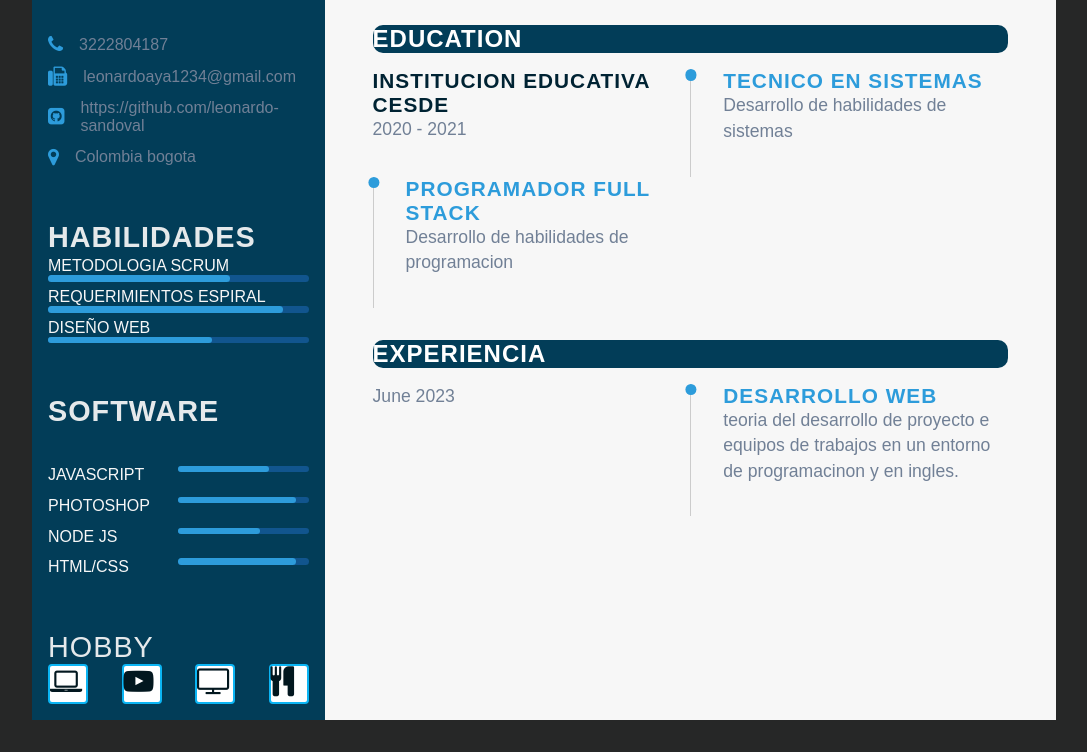
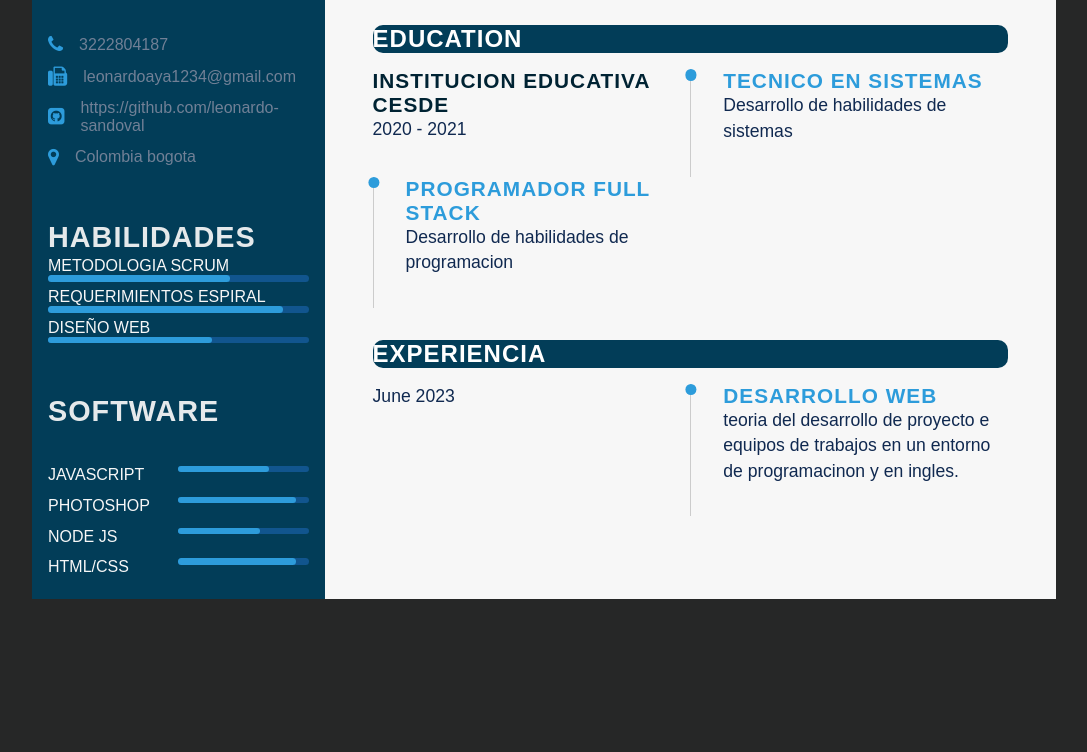
Before and after one commit to leonardo-sandoval/hoja-de-vida, a plain HTML site: page index.html in a window 1280 px wide. Shown: the part 484-1236 px from the top of the page, without its empty margins (96-1183 px from the left). After the commit the page ends 1115 px from the top, so only its background shows below. Drawn offline with Linux system fonts and the light colour scheme.

Commit message:
proyecto integrador

```diff
--- a/css/style.css
+++ b/css/style.css
@@ -185,7 +185,7 @@ body{
 
 .para{
     line-height: 1.6rem;
-    color: #718096;
+    color: #102950;
     font-size: 1.1rem;
 }
 
--- a/index.html
+++ b/index.html
@@ -4,13 +4,18 @@
     <meta charset="UTF-8">
     <meta http-equiv="X-UA-Compatible" content="IE=edge">
     <meta name="viewport" content="width=device-width, initial-scale=1.0">
-    <title>Resume</title>
-    <link rel="preconnect" href="https://fonts.gstatic.com">
+    <title>proyecto</title>
+    <link rel="icon" href="img/img2.png">
+    <!--link estilo-->
     <link rel="stylesheet" href="css/style.css">
+<!-- link fonts-->
     <link href="https://fonts.googleapis.com/css2?family=Poppins:wght@100;300;400;600&display=swap" rel="stylesheet">
+    <!-- link icons-->
     <link rel="stylesheet" href="https://cdnjs.cloudflare.com/ajax/libs/font-awesome/4.7.0/css/font-awesome.min.css">
+
 </head>
 <body>
+    <!--COMIENZO DEL CUERPO DE LA PAGINA-->
     <main class="main-content">
         <section class="left-section">
             <div class="left-content">
@@ -97,21 +102,7 @@
 
                     </ul>
                 </div>
-                <div class="hobby">
-                    <div class="title">
-                         <p class="main-title" >Hobby</p>
-                       </div>
-                     <ul>
-                       <li><i class="fa fa-laptop" aria-hidden="true" ></i>
-                       </li>
-                       <li><i class="fa fa-youtube-play" aria-hidden="true"></i>
-                       </li>
-                       <li><i class="fa fa-television" aria-hidden="true"></i>
-                       </i></li>
-                       <li><i class="fa fa-cutlery" aria-hidden="true"></i>
-                       </li>
-                    </ul>
-                  </div>
+
 
             </div>
         </section>
```
Also changed, not shown: img/img2.png (added).
